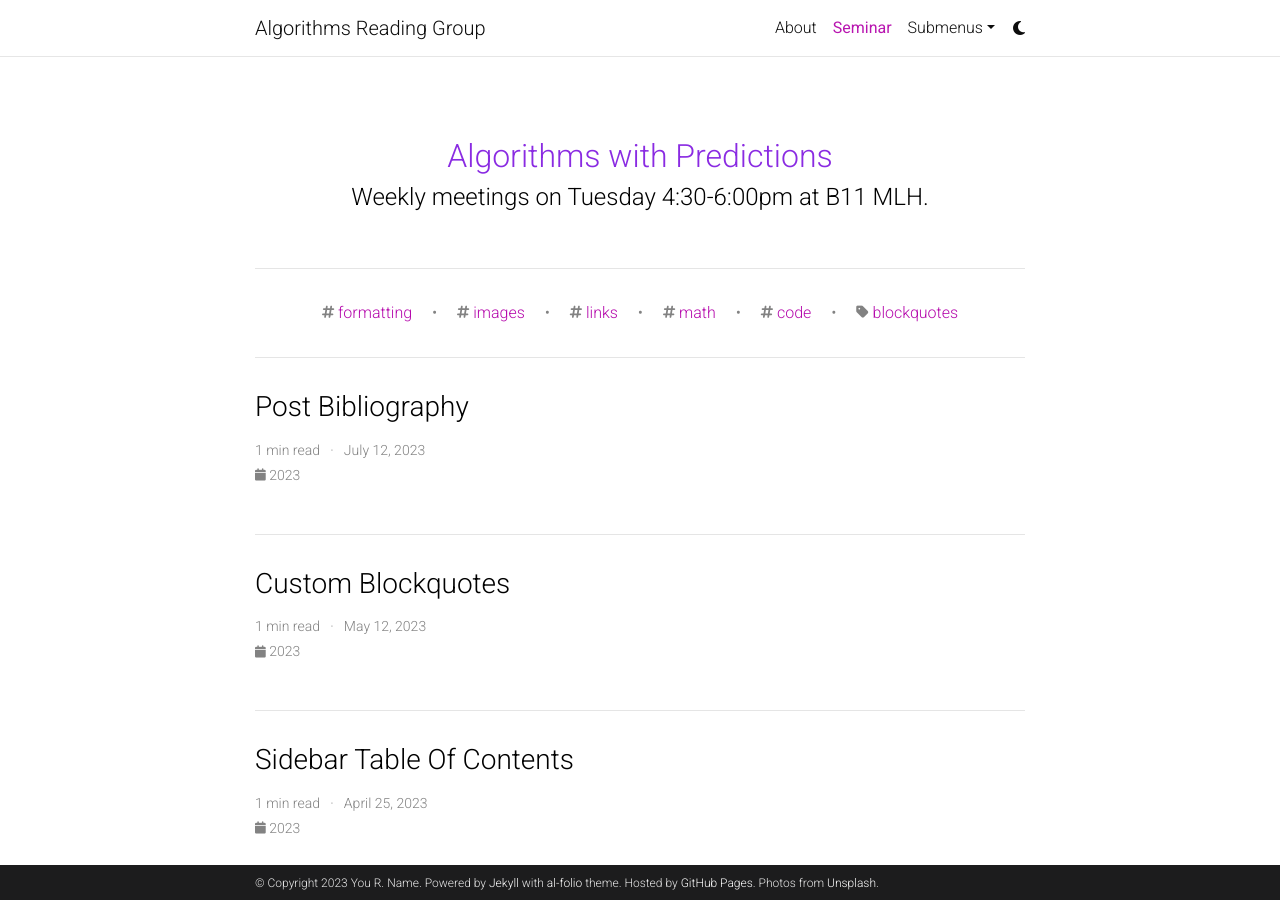
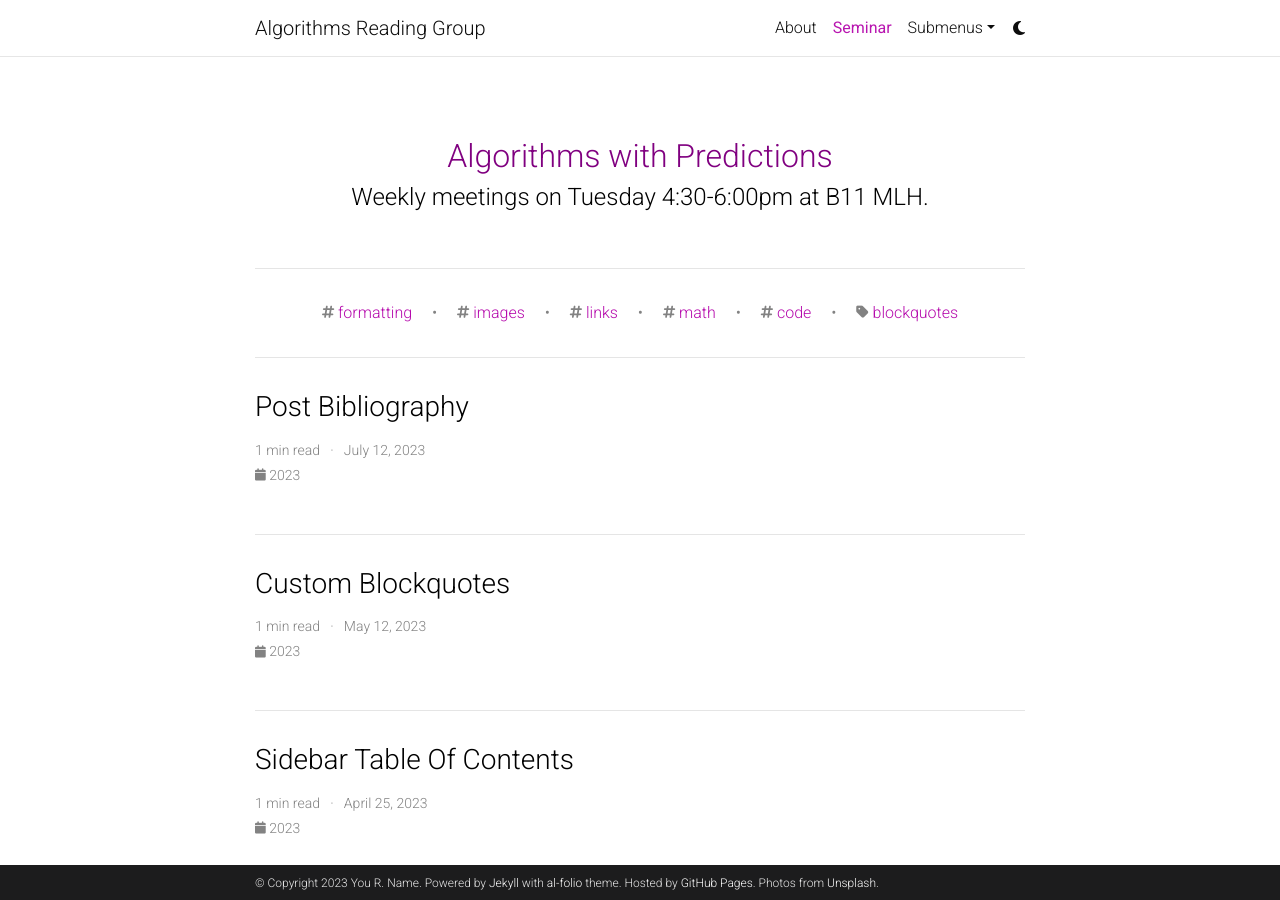
Before and after one commit to ARGatUIOWA/ARGatUIOWA.github.io, a Jekyll site: the page built from blog/index.html, in a window 1280 px wide and 900 px high. Built offline with Jekyll 4.4.1, drawn with Linux system fonts in a browser that asks for light colours; the list of posts is cut into pages by our own code; comment, search, counter and statistics services are not loaded; a style sheet for code colours, icons or effects is not loaded.

Commit message:
blog_name

```diff
--- a/blog/index.html
+++ b/blog/index.html
@@ -20,7 +20,7 @@
 
   {% if blog_name_size > 0 or blog_description_size > 0 %}
   <div class="header-bar">
-    <h2 style="color: blueviolet;">{{ site.blog_name }}</h2>
+    <h2 style="color: purple;">{{ site.blog_name }}</h2>
     <h4>{{ site.blog_description }}</h4>
   </div>
   {% endif %}
```
